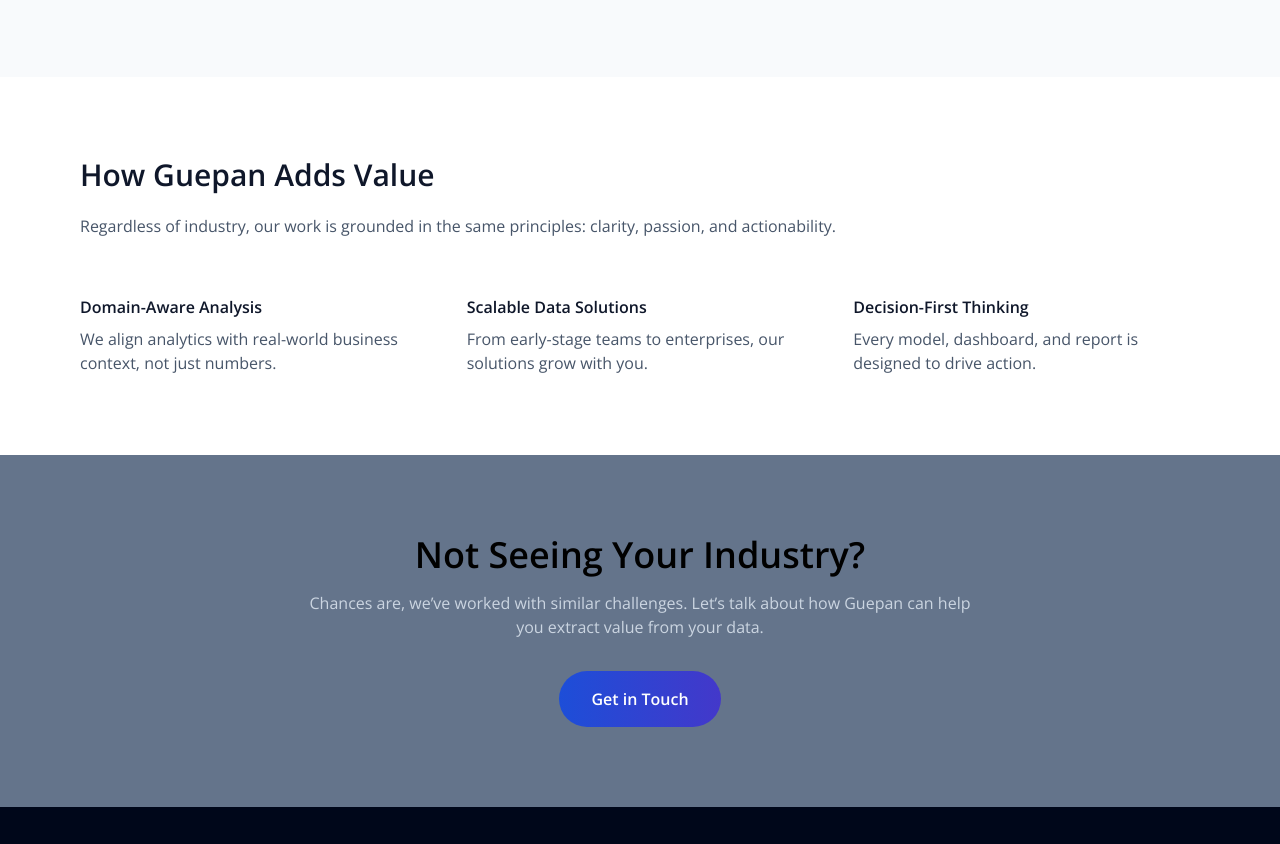
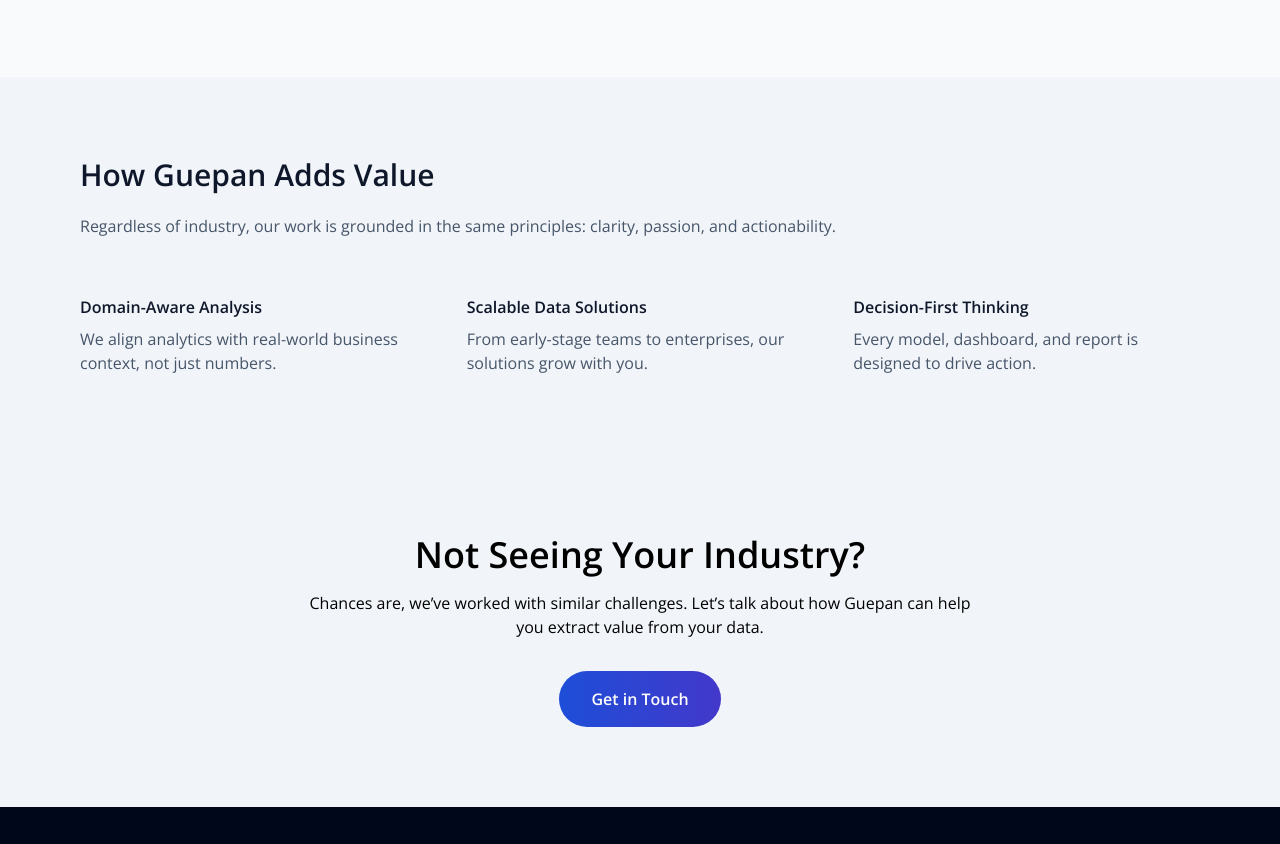
Before and after one commit to nwekeemmachisom/acuity-website, a plain HTML site: page industry.html in a window 1280 px wide. Shown: the part 2540-3384 px from the top of the page. Drawn offline with nearby package versions, Linux system fonts and the light colour scheme.

Commit message:
More changes on the site

```diff
--- a/industry.html
+++ b/industry.html
@@ -255,7 +255,7 @@
 </section>
 
 <!-- How We Add Value -->
-<section class="bg-white">
+<section class="bg-slate-100">
   <div class="max-w-6xl mx-auto px-4 py-20">
     <div class="max-w-3xl">
       <h2 class="text-3xl font-bold text-slate-900">How Guepan Adds Value</h2>
@@ -282,12 +282,12 @@
 </section>
 
 <!-- CTA -->
-<section class="bg-slate-500">
+<section class="bg-slate-100">
   <div class="max-w-6xl mx-auto px-4 py-20 text-center">
     <h2 class="text-3xl md:text-4xl font-bold">
       Not Seeing Your Industry?
     </h2>
-    <p class="mt-4 text-slate-300 max-w-2xl mx-auto">
+    <p class="mt-4 max-w-2xl mx-auto">
       Chances are, we’ve worked with similar challenges. Let’s talk about how Guepan can help you extract value from your data.
     </p>
     <a
```
Also changed, not shown: index.html (+2 -2 lines).
